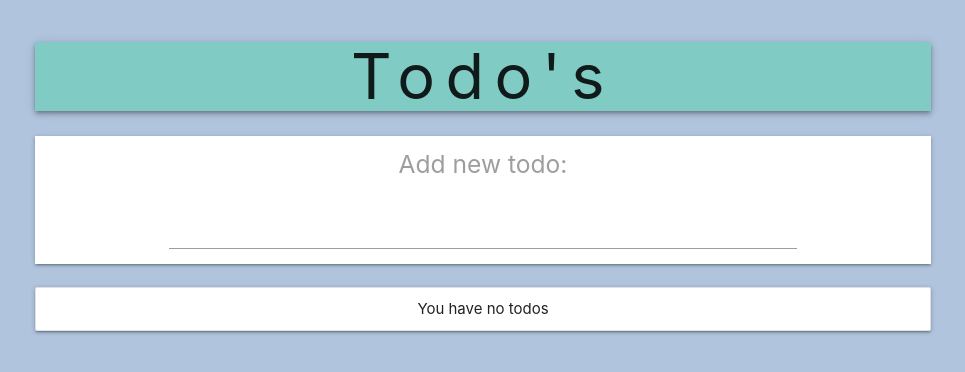
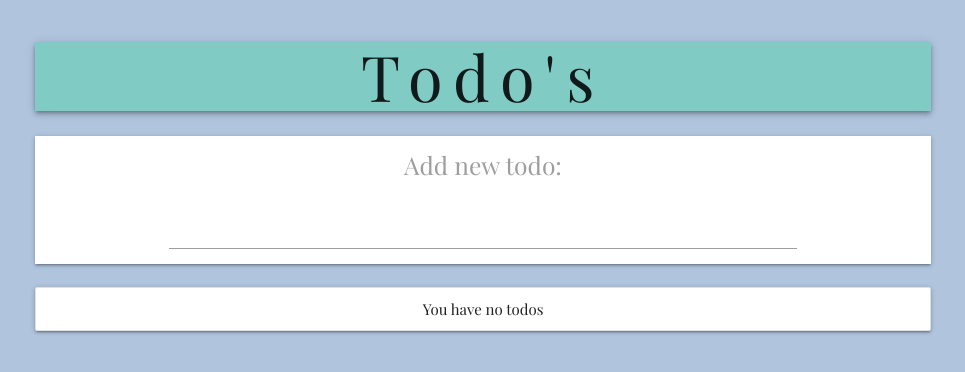
Before and after one commit to apg-github/apg-todo-react, a React (Create React App) app: page / in a window 1280 px wide. Shown: the top 372 px of the page, without its empty margins (157-1122 px from the left). Built offline with nearby package versions, Linux system fonts and the light colour scheme.

Commit message:
font change

```diff
--- a/public/index.html
+++ b/public/index.html
@@ -28,6 +28,10 @@
       rel="stylesheet"
       href="https://cdnjs.cloudflare.com/ajax/libs/materialize/1.0.0/css/materialize.min.css"
     />
+    <link
+      href="https://fonts.googleapis.com/css?family=Playfair+Display&display=swap"
+      rel="stylesheet"
+    />
     <title>React App</title>
   </head>
   <body>
--- a/src/index.css
+++ b/src/index.css
@@ -4,6 +4,7 @@ body {
   font-family: -apple-system, BlinkMacSystemFont, "Segoe UI", "Roboto", "Oxygen",
     "Ubuntu", "Cantarell", "Fira Sans", "Droid Sans", "Helvetica Neue",
     sans-serif;
+  font-family: "Playfair Display", serif !important;
   -webkit-font-smoothing: antialiased;
   -moz-osx-font-smoothing: grayscale;
 }
```
